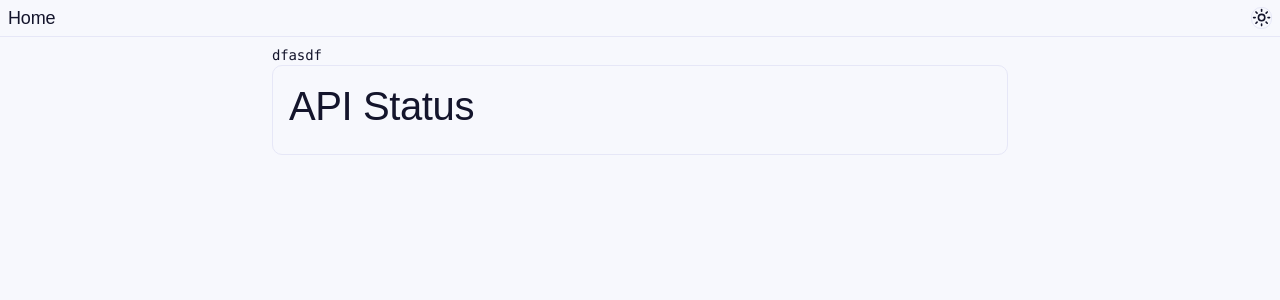
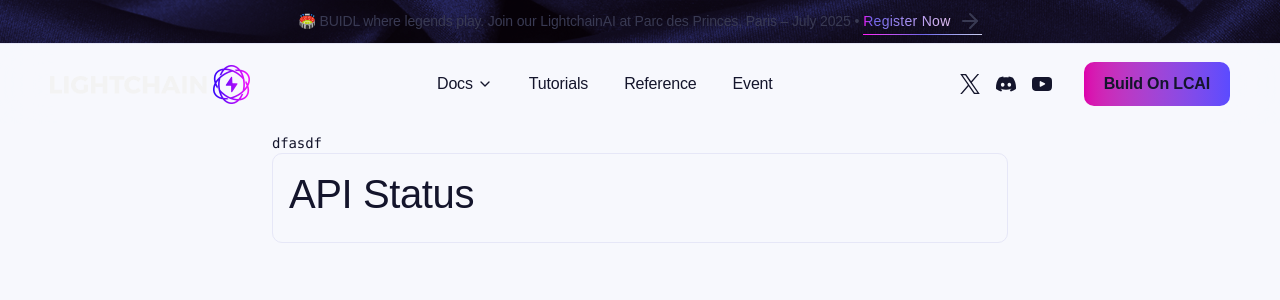
Before and after one commit to lightchain-protocol/lcai-dev-portal, a Next.js app in the folder apps/web/: page / in a window 1280 px wide. Shown: the top 300 px of the page. Built offline with nearby package versions, Linux system fonts and the light colour scheme.

Commit message:
feat: header completed

```diff
--- a/apps/web/src/app/layout.tsx
+++ b/apps/web/src/app/layout.tsx
@@ -4,6 +4,7 @@ import { Inter } from "next/font/google";
 import "../index.css";
 import Header from "@/components/header";
 import Providers from "@/components/providers";
+import TopBar from "@/components/top-bar";
 
 const inter = Inter({
 	subsets: ["latin"],
@@ -25,6 +26,7 @@ export default function RootLayout({
 		<html className={inter.variable} lang="en" suppressHydrationWarning>
 			<body className="select-none font-sans antialiased">
 				<Providers>
+					<TopBar />
 					<div className="grid h-svh grid-rows-[auto_1fr]">
 						<Header />
 						<main className="overflow-y-auto">{children}</main>
--- a/apps/web/src/components/header.tsx
+++ b/apps/web/src/components/header.tsx
@@ -1,28 +1,26 @@
-"use client";
-import Link from "next/link";
-
-import { ModeToggle } from "./mode-toggle";
+import Logo from "./logo";
+import NavMenu from "./nav-menu";
+import SocialLinks from "./social-links";
+import { Button } from "./ui/button";
 
 export default function Header() {
-	const links = [{ to: "/", label: "Home" }] as const;
+	return (
+		<header className="sticky top-0 z-50 w-full border-white/5 border-b bg-background-default/80 backdrop-blur-xl">
+			<div className="flex h-20 items-center justify-between px-12.5">
+				{/* Left: Logo */}
+				<Logo />
 
-	return (
-		<div>
-			<div className="flex flex-row items-center justify-between px-2 py-1">
-				<nav className="flex gap-4 text-lg">
-					{links.map(({ to, label }) => {
-						return (
-							<Link href={to} key={to}>
-								{label}
-							</Link>
-						);
-					})}
-				</nav>
-				<div className="flex items-center gap-2">
-					<ModeToggle />
+				{/* Center: Navigation */}
+				<NavMenu />
+
+				{/* Right: Actions */}
+				<div className="flex items-center gap-8">
+					<SocialLinks />
+					<Button className="px-5" size="default" variant="gradient">
+						Build On LCAI
+					</Button>
 				</div>
 			</div>
-			<hr />
-		</div>
+		</header>
 	);
 }
--- /dev/null
+++ b/apps/web/src/components/nav-menu.tsx
@@ -0,0 +1,43 @@
+"use client";
+
+import { ChevronDown } from "lucide-react";
+import { usePathname } from "next/navigation";
+
+import { Link } from "@/components/ui/link";
+import { cn } from "@/lib/utils";
+
+const NAV_ITEMS = [
+	{ label: "Docs", href: "/docs", hasDropdown: true },
+	{ label: "Tutorials", href: "/tutorials" },
+	{ label: "Reference", href: "/reference" },
+	{ label: "Event", href: "/event" },
+];
+
+export default function NavMenu() {
+	const pathname = usePathname();
+
+	return (
+		<nav className="hidden items-center gap-9 md:flex">
+			{NAV_ITEMS.map((item) => (
+				<Link
+					className={cn(
+						"flex items-center gap-1 font-medium text-body-m transition-colors hover:text-brand-secondary",
+						pathname === item.href
+							? "text-brand-secondary"
+							: "text-content-slate-strong"
+					)}
+					href={item.href}
+					key={item.href}
+				>
+					{item.label}
+					{item.hasDropdown && (
+						<ChevronDown
+							aria-hidden="true"
+							className="size-4 text-content-slate-strong"
+						/>
+					)}
+				</Link>
+			))}
+		</nav>
+	);
+}
--- a/apps/web/src/components/social-links.tsx
+++ b/apps/web/src/components/social-links.tsx
@@ -16,7 +16,7 @@ export default function SocialLinks() {
 			{SOCIALS.map((social) => (
 				<Link
 					aria-label={social.label}
-					className="block text-content-slate-light transition-colors hover:text-brand-primary"
+					className="block text-content-slate-strong transition-colors hover:text-brand-secondary"
 					href={social.href}
 					key={social.label}
 				>
--- a/apps/web/src/components/ui/button.tsx
+++ b/apps/web/src/components/ui/button.tsx
@@ -5,13 +5,13 @@ import { cva } from "class-variance-authority";
 import { cn } from "@/lib/utils";
 
 const buttonVariants = cva(
-	"group/button inline-flex shrink-0 select-none items-center justify-center whitespace-nowrap rounded-[10px] text-button-label outline-none transition-all focus-visible:ring-2 focus-visible:ring-ring focus-visible:ring-offset-2 disabled:pointer-events-none disabled:opacity-50",
+	"group/button cursor-pointer inline-flex shrink-0 select-none items-center justify-center whitespace-nowrap rounded-[10px] text-button-label outline-none transition-all focus-visible:ring-2 focus-visible:ring-ring focus-visible:ring-offset-2 disabled:pointer-events-none disabled:opacity-50",
 	{
 		variants: {
 			variant: {
 				default: "bg-primary text-primary-foreground hover:opacity-90",
 				gradient:
-					"bg-linear-to-r from-brand-secondary to-brand-primary text-white hover:opacity-90",
+					"bg-linear-to-r from-brand-secondary to-brand-primary text-white hover:from-accent-purple hover:to-accent-blue",
 				primary: "bg-brand-primary text-white hover:opacity-90",
 				dark: "bg-brand-dark text-white hover:opacity-90",
 				secondary: "bg-content-slate-medium text-white hover:opacity-90",
--- a/apps/web/src/index.css
+++ b/apps/web/src/index.css
@@ -28,6 +28,8 @@
 	--brand-secondary: #dd00ac;
 	--brand-dark: #14152c;
 	--brand-light: #ccceef;
+	--accent-purple: #9333ea;
+	--accent-blue: #3b82f6;
 
 	/* Background */
 	--background-default: #f7f8fd;
@@ -95,6 +97,8 @@
 	--brand-secondary: #dd00ac;
 	--brand-dark: #14152c;
 	--brand-light: #ccceef;
+	--accent-purple: #a855f7;
+	--accent-blue: #60a5fa;
 
 	/* Background */
 	--background-default: #090914;
@@ -153,6 +157,8 @@
 	--color-brand-secondary: var(--brand-secondary);
 	--color-brand-dark: var(--brand-dark);
 	--color-brand-light: var(--brand-light);
+	--color-accent-purple: var(--accent-purple);
+	--color-accent-blue: var(--accent-blue);
 
 	--color-background-default: var(--background-default);
 
```
